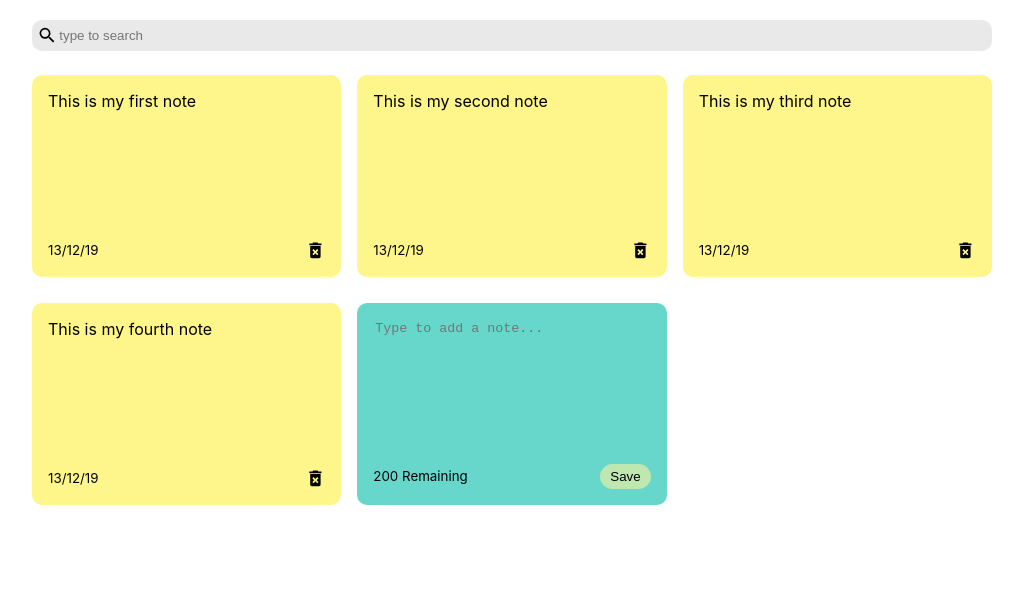
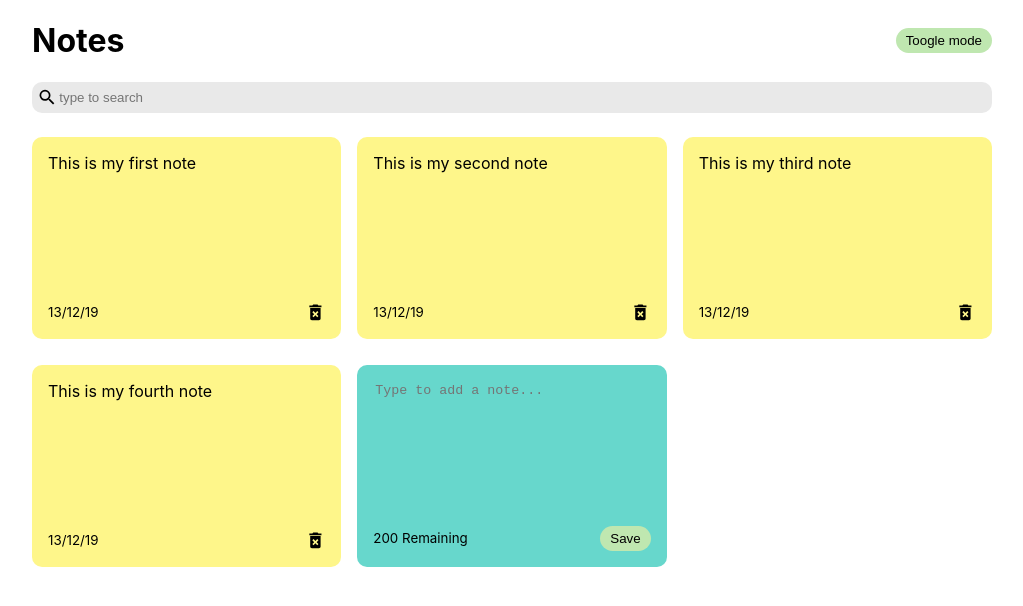
Before and after one commit to RostykT/note-app-web, a React (Create React App) app: page / in a window 1280 px wide. Shown: the top 606 px of the page, without its empty margins (128-1151 px from the left). Built offline with nearby package versions, Linux system fonts and the light colour scheme.

Commit message:
dark mode, using localStorage even after reload page, we store state and render it

```diff
--- a/src/App.js
+++ b/src/App.js
@@ -1,7 +1,8 @@
 import NoteList from "./components/NoteList";
 import { nanoid } from "nanoid";
-import { useState } from "react";
+import { useState, useEffect } from "react";
 import Search from "./components/Search";
+import Header from "./components/Header";
 
 function App() {
 	const [notes, setNotes] = useState([
@@ -40,12 +41,29 @@
 
 	const [SearchText, setSearchText] = useState("");
 
+	const [darkMode, setDarkMode] = useState(false);
+
+	useEffect(() => {
+		const savedNotes = JSON.parse(
+			localStorage.getItem("react-notes-app-data")
+		);
+		if (savedNotes) {
+			setNotes(savedNotes);
+		}
+	}, []);
+
+	useEffect(() => {
+		localStorage.setItem("react-notes-app-data", JSON.stringify(notes));
+	}, [notes]);
+
 	const deleteNote = (id) => {
 		const newNotes = notes.filter((note) => note.id !== id);
 		setNotes(newNotes);
 	};
 	return (
+		<div className={`${darkMode && "dark-mode"}`}>
 			<div className="container">
+				<Header handleToggleDarkMode={setDarkMode} />
 				<Search handleSearchNote={setSearchText} />
 				<NoteList
 					notes={notes.filter((note) =>
@@ -55,6 +73,7 @@
 					handleDeleteNote={deleteNote}
 				/>
 			</div>
+		</div>
 	);
 }
 
--- /dev/null
+++ b/src/components/Header.jsx
@@ -0,0 +1,21 @@
+import React from "react";
+
+const Header = ({ handleToggleDarkMode }) => {
+	return (
+		<div className="header">
+			<h1>Notes</h1>
+			<button
+				onClick={() =>
+					handleToggleDarkMode(
+						(previousDarkMode) => !previousDarkMode
+					)
+				}
+				className="save"
+			>
+				Toogle mode
+			</button>
+		</div>
+	);
+};
+
+export default Header;
--- a/src/index.css
+++ b/src/index.css
@@ -19,7 +19,7 @@
 }
 
 .dark-mode {
-	background-color: black;
+	background-color: rgb(37, 37, 37);
 }
 
 .dark-mode h1 {
@@ -33,7 +33,6 @@
 	padding-right: 15px;
 	padding-left: 15px;
 	min-height: 100vh;
-	margin-top: 20px;
 }
 
 .notes-list {
```
Lines whose indentation alone changed are shown as unchanged.
